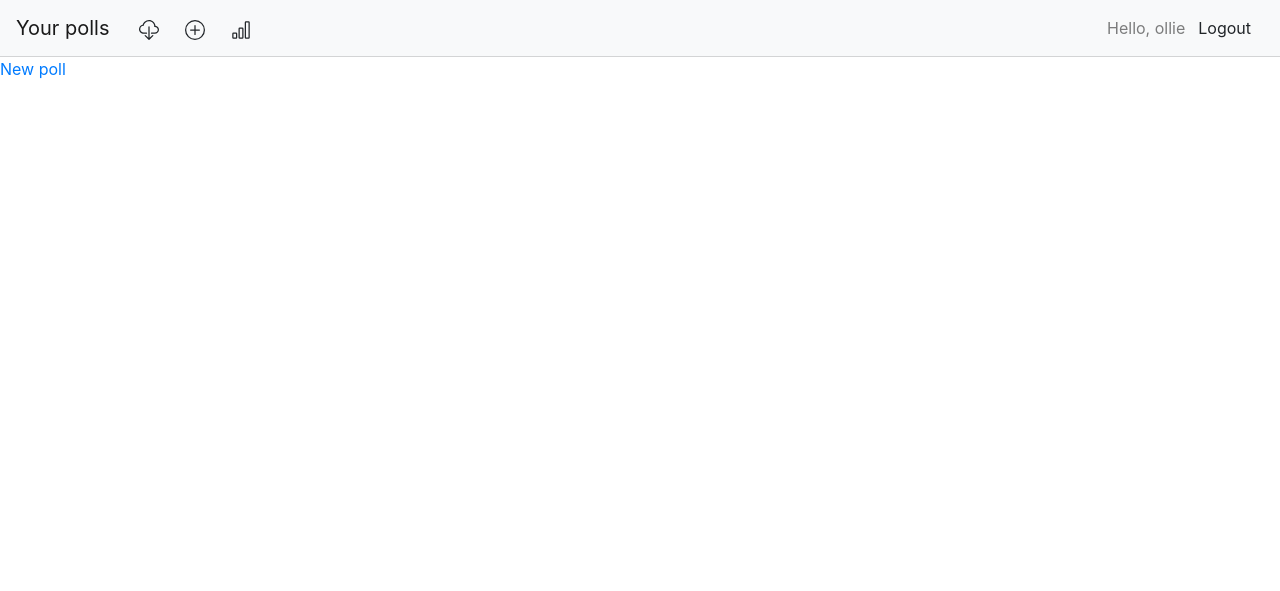
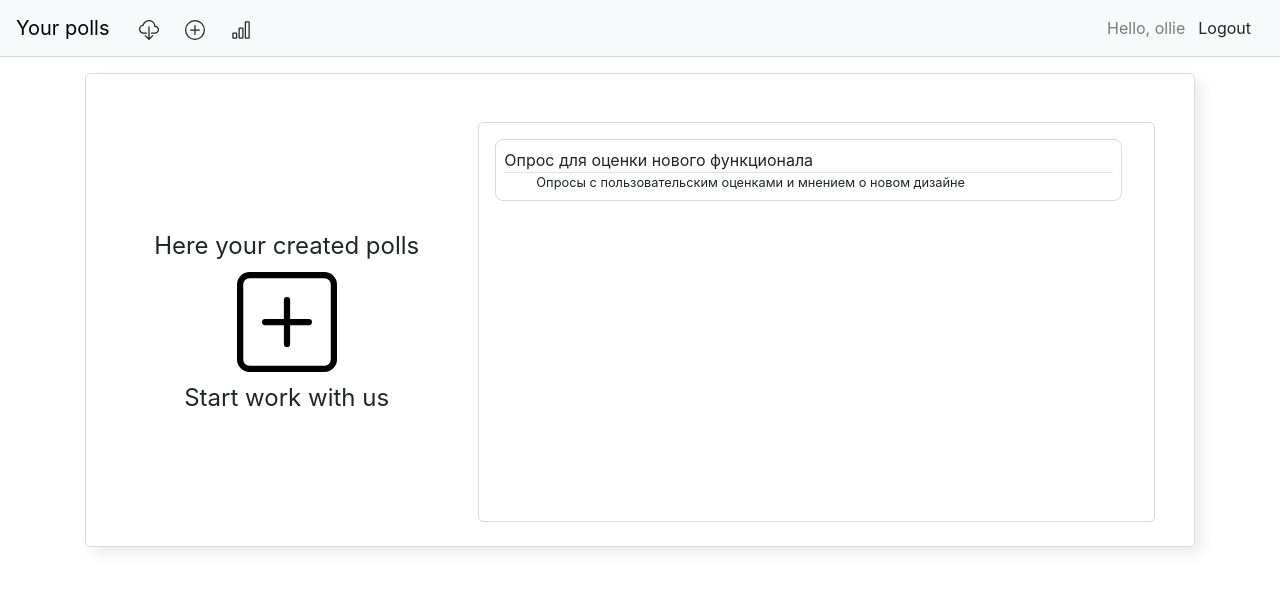
Before and after one commit to KolyaPrim/hackathon_2022, a Django app: page / in a window 1280 px wide. Shown: the top 591 px of the page. Run offline with Django 3.2, Linux system fonts and the light colour scheme; a user stored in the database is signed in; data comes from the database, SQL or seed files in the repository; both versions use the stored data as it was after the commit; some libraries are stand-ins or nearby versions.

Commit message:
Added list page and design it

```diff
--- /dev/null
+++ b/safety_box/static/css/poll_list.css
@@ -0,0 +1,58 @@
+a {
+    color: #000 !important;
+    text-decoration: none
+}
+
+.base {
+
+}
+
+.main_space {
+    margin-top: 1rem;
+    border-radius: 5px;
+    border: 0.5px solid rgba(0, 0, 0, 0.15);
+    box-shadow: 7px 7px 13px rgb(0 0 0 / 8%);
+}
+
+.link_custom {
+    margin-left: auto;
+    text-align: center
+}
+
+.list_block {
+    border-radius: 5px;
+    border: 0.5px solid rgba(0, 0, 0, 0.15);
+}
+
+.main_block {
+    margin: 1.5rem;
+}
+
+.list_item {
+    padding: 0.5rem;
+    border-radius: 0.5rem;
+    border: 0.5px solid rgba(0, 0, 0, 0.15);
+    margin: 1rem 2rem 1rem 1rem;
+}
+
+.list_item_description {
+    margin-left: 2rem;
+    font-size: 0.8rem;
+}
+
+.list_item_title {
+    border-bottom: 0.1px solid rgba(0, 0, 0, 0.11);;
+}
+
+.list_element {
+}
+
+.main_block_btn {
+    font-size: 1.5rem;
+    text-align: center;
+}
+
+.list_block {
+    height: 400px;
+    overflow: auto;
+}
--- /dev/null
+++ b/safety_box/your_polls/templates/polls_item.html
@@ -0,0 +1,8 @@
+{% load static %}
+
+<div class="list_item">
+
+    <div class="list_item_title">{{ title }}</div>
+        <div class="list_item_description">{{ description }}</div>
+
+</div>
--- a/safety_box/your_polls/templates/polls_list.html
+++ b/safety_box/your_polls/templates/polls_list.html
@@ -1,6 +1,43 @@
 {% extends 'base.html' %}
+{% load static %}
 {% block title %} {{ report.name }} {% endblock %}
 {% block content %}
+    <link rel="stylesheet" href="{% static  'css/poll_list.css' %}">
 
-<a href="creating_poll/">New poll</a>
+    <div class="container">
+
+        <div class="main_space">
+            <div class="row main_block">
+
+            </div>
+            <div class="row main_block">
+                <div class="col-md-4 list_element d-flex align-items-center justify-content-center">
+                    <div class="main_block_btn">
+                        Here your created polls
+                        <a class="nav-link link_custom" href="creating_poll/">
+                            <svg xmlns="http://www.w3.org/2000/svg" width="100" height="100" fill="currentColor"
+                                 class="bi bi-plus-square" viewBox="0 0 16 16">
+                                <path d="M14 1a1 1 0 0 1 1 1v12a1 1 0 0 1-1 1H2a1 1 0 0 1-1-1V2a1 1 0 0 1 1-1h12zM2 0a2 2 0 0 0-2 2v12a2 2 0 0 0 2 2h12a2 2 0 0 0 2-2V2a2 2 0 0 0-2-2H2z"/>
+                                <path d="M8 4a.5.5 0 0 1 .5.5v3h3a.5.5 0 0 1 0 1h-3v3a.5.5 0 0 1-1 0v-3h-3a.5.5 0 0 1 0-1h3v-3A.5.5 0 0 1 8 4z"/>
+                            </svg>
+                        </a>
+                        Start work with us
+                    </div>
+
+                </div>
+                <div class="col-md-8 list_element">
+                    <div class="list_block">
+                        {% for item in polls %}
+                            {% include item_template with title=item.title description=item.description %}
+                        {% endfor %}
+                    </div>
+                </div>
+            </div>
+
+        </div>
+    </div>
+
+
+
+
 {% endblock %}
--- a/safety_box/your_polls/views.py
+++ b/safety_box/your_polls/views.py
@@ -18,7 +18,12 @@ class PollViewSet(viewsets.ViewSet):
     renderer_classes = [TemplateHTMLRenderer]
 
     def get_poll_list(self, request):
-        return Response(template_name='polls_list.html')
+        user = request.user
+        queryset = Poll.objects.filter(author_id=user.id)
+        poll_list = [item for item in queryset]
+        return Response(data={'polls': poll_list,
+                              'item_template': 'polls_item.html'},
+                        template_name='polls_list.html')
 
     def create_poll(self, request):
         return Response(template_name='poll_creating_page.html')
```
Also changed, not shown: safety_box/db.sqlite3, safety_box/static/css/default.css (added).
